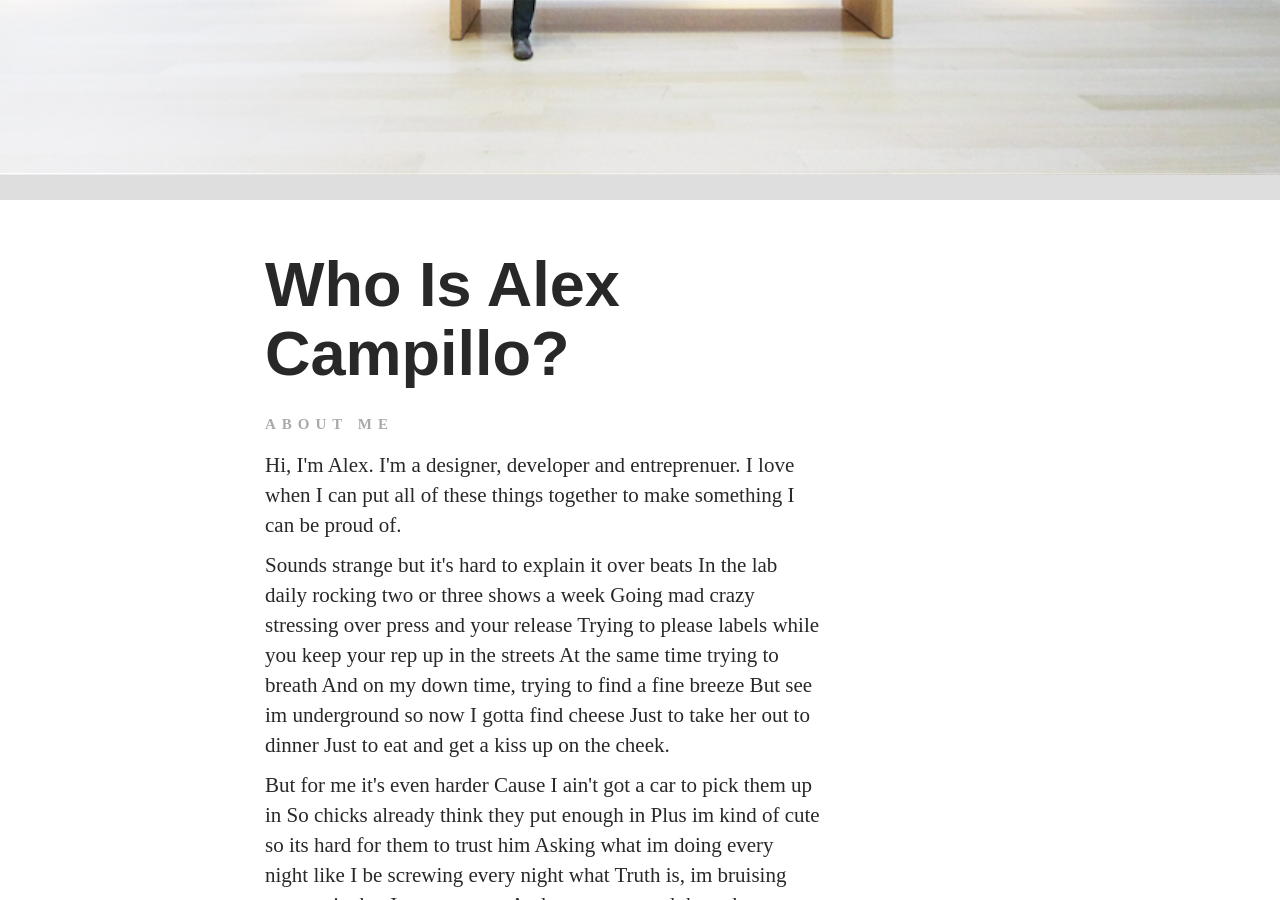
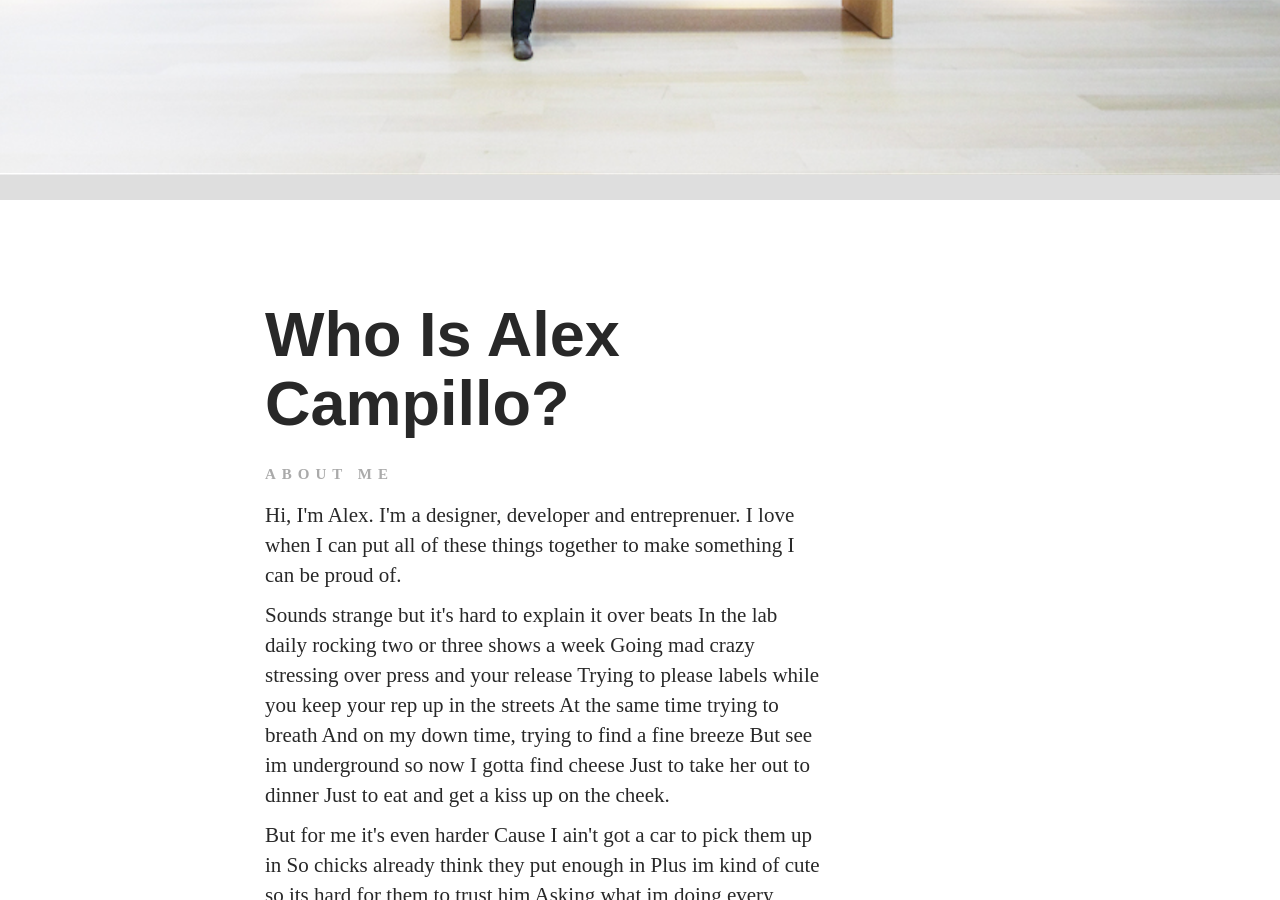
Before and after one commit to alexcampillo/alexcampillo, a Jekyll site: the page built from about.html, in a window 1280 px wide and 900 px high, scrolled down 430 px. Built offline with Jekyll 4.4.1, drawn with Linux system fonts in a browser that asks for light colours; nearby versions of some CDN libraries.

Commit message:
about-jumbotron hidden

```diff
--- a/about.html
+++ b/about.html
@@ -2,7 +2,7 @@
 layout: default
 title: The Portfolio of Alexander Campillo
 ---
-<section class="jumbotron about-jumbotron"></section>
+<section class="jumbotron about-jumbotron hidden-xs"></section>
 
 <section class="container">
 	<section class="row about">
--- a/css/main.css
+++ b/css/main.css
@@ -111,6 +111,7 @@
 
 .about {
 	margin-bottom: 10%;
+	margin-top: 50px;
 }
 
 .about-jumbotron {
```
Also changed, not shown: 2 other files.
